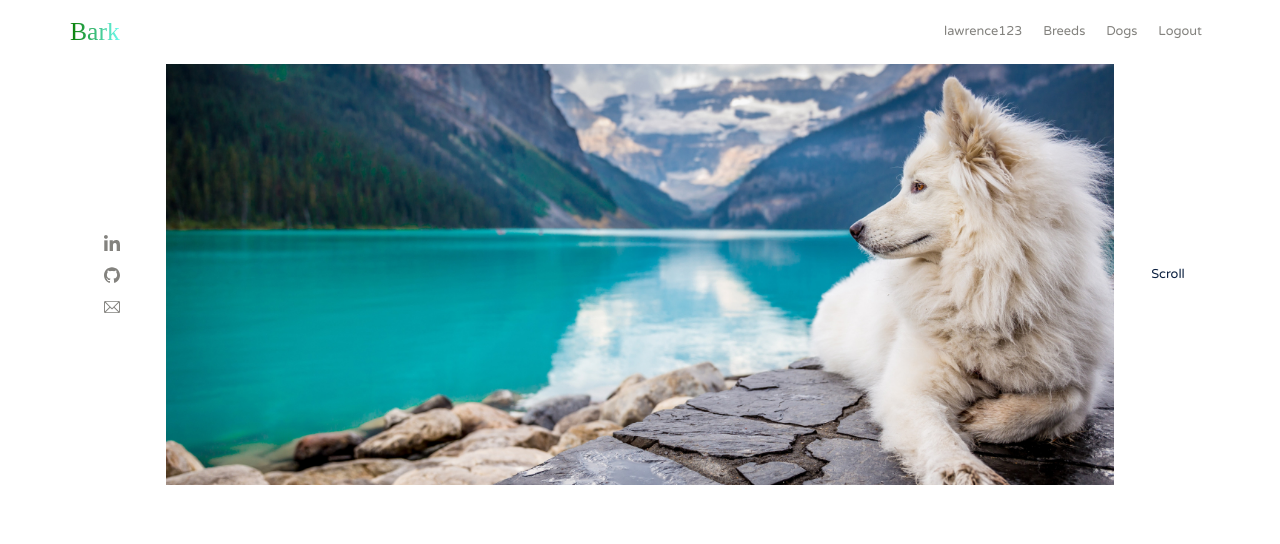
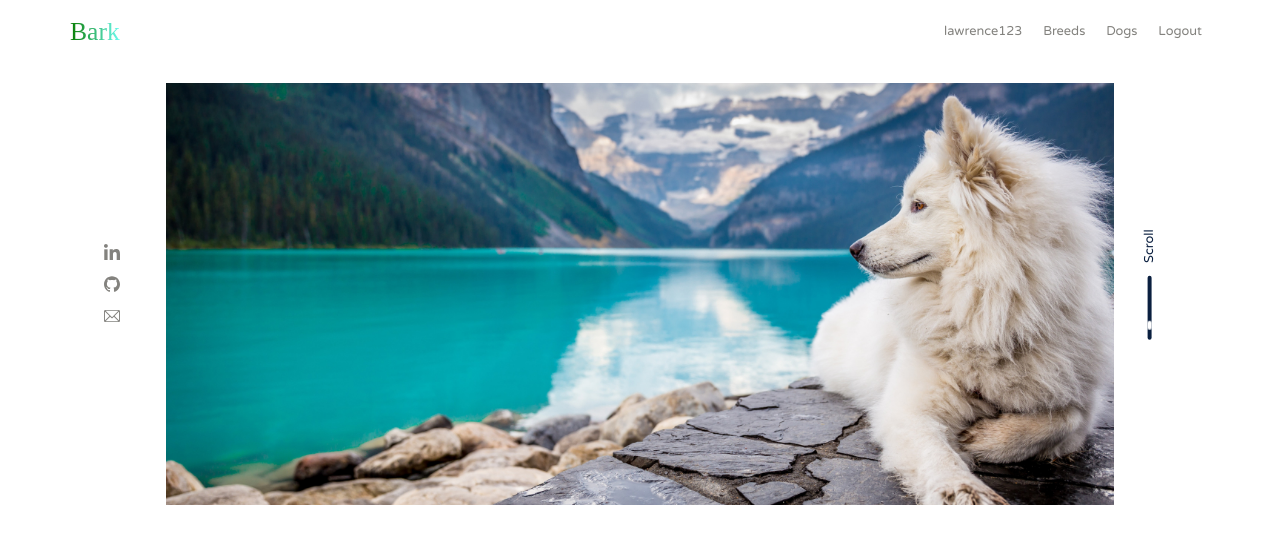
Before and after one commit to lawrencedovin/capstone-2-bark, a React (Create React App) app in the folder bark/: page / in a window 1280 px wide. Shown: the top 544 px of the page. Built offline with nearby package versions, Linux system fonts and the light colour scheme; a web font is replaced by a local one.

Commit message:
Added scroll thing and margin

```diff
--- a/bark/src/components/Hero/Hero.js
+++ b/bark/src/components/Hero/Hero.js
@@ -28,7 +28,12 @@ const Hero = () => (
           <img src={process.env.PUBLIC_URL + 'images/hero-image.jpg'} className="hero__image img-fluid" alt="hero"/>
         </div>
         <div className="col-md-1">
-          Scroll
+          <span className="hero__scroll">
+            <span className="hero__scroll--rectangle">
+              <div className="hero__scroll--ball"></div>
+            </span>
+            Scroll
+          </span>
         </div>
       </div>
     </div>
--- a/bark/src/css/styles.css
+++ b/bark/src/css/styles.css
@@ -66,3 +66,42 @@ button {
     filter: invert(55%) sepia(8%) saturate(148%) hue-rotate(10deg) brightness(91%) contrast(89%); }
     .hero__logo-item:hover {
       filter: invert(75%) sepia(79%) saturate(360%) hue-rotate(131deg) brightness(82%) contrast(89%); }
+
+.hero__image {
+  margin-top: 2.4rem; }
+
+.hero__scroll {
+  display: inline-block;
+  -ms-transform: rotate(270deg);
+  /* IE 9 */
+  transform: rotate(270deg);
+  margin-left: -4.8rem; }
+  .hero__scroll--rectangle {
+    display: inline-block;
+    vertical-align: middle;
+    margin-right: 1.6rem;
+    background: #0A1F3F;
+    height: 4px;
+    width: 8rem;
+    border-radius: 4px; }
+  .hero__scroll--ball {
+    width: 8px;
+    height: 4px;
+    border-radius: 4px;
+    background-color: #FFFFFF;
+    animation-name: scroll;
+    animation-duration: 2s;
+    animation-timing-function: ease-in-out;
+    animation-iteration-count: infinite; }
+
+@keyframes scroll {
+  0% {
+    margin-left: 72px; }
+  50% {
+    width: 24px; }
+  80% {
+    width: 8px;
+    opacity: 1; }
+  100% {
+    margin-left: 0px;
+    opacity: 0; } }
--- a/bark/src/sass/components/_hero.scss
+++ b/bark/src/sass/components/_hero.scss
@@ -11,6 +11,41 @@
         }
     }
     &__image {
+        margin-top: 2.4rem;
+    }
 
+    &__scroll {
+        display: inline-block;
+        -ms-transform: rotate(270deg); /* IE 9 */
+        transform: rotate(270deg);
+        margin-left: -4.8rem;
+
+        &--rectangle {
+            display: inline-block;
+            vertical-align: middle;
+            margin-right: 1.6rem;
+            background: $color-black;
+            height: 4px;
+            width: 8rem;
+            border-radius: 4px;
+        }
+
+        &--ball {
+            width: 8px;
+            height: 4px;
+            border-radius: 4px;
+            background-color: $color-white;
+            animation-name: scroll;
+            animation-duration: 2s;
+            animation-timing-function: ease-in-out;
+            animation-iteration-count: infinite;
+        }
     }
 }
+
+@keyframes scroll {
+    0% {margin-left: 72px;}
+    50% {width: 24px;}
+    80% {width: 8px; opacity: 1;}
+    100% {margin-left: 0px; opacity: 0;}
+  }
```
